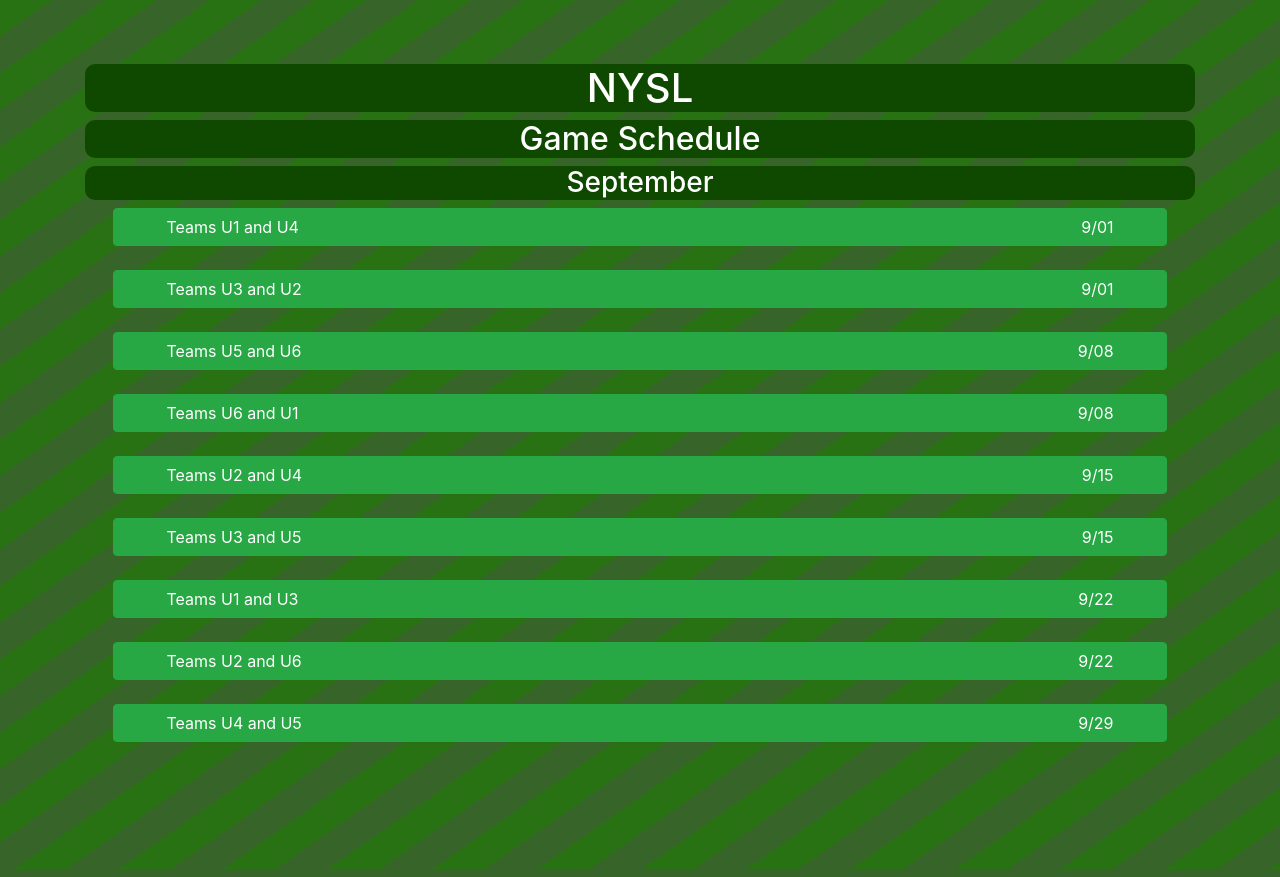
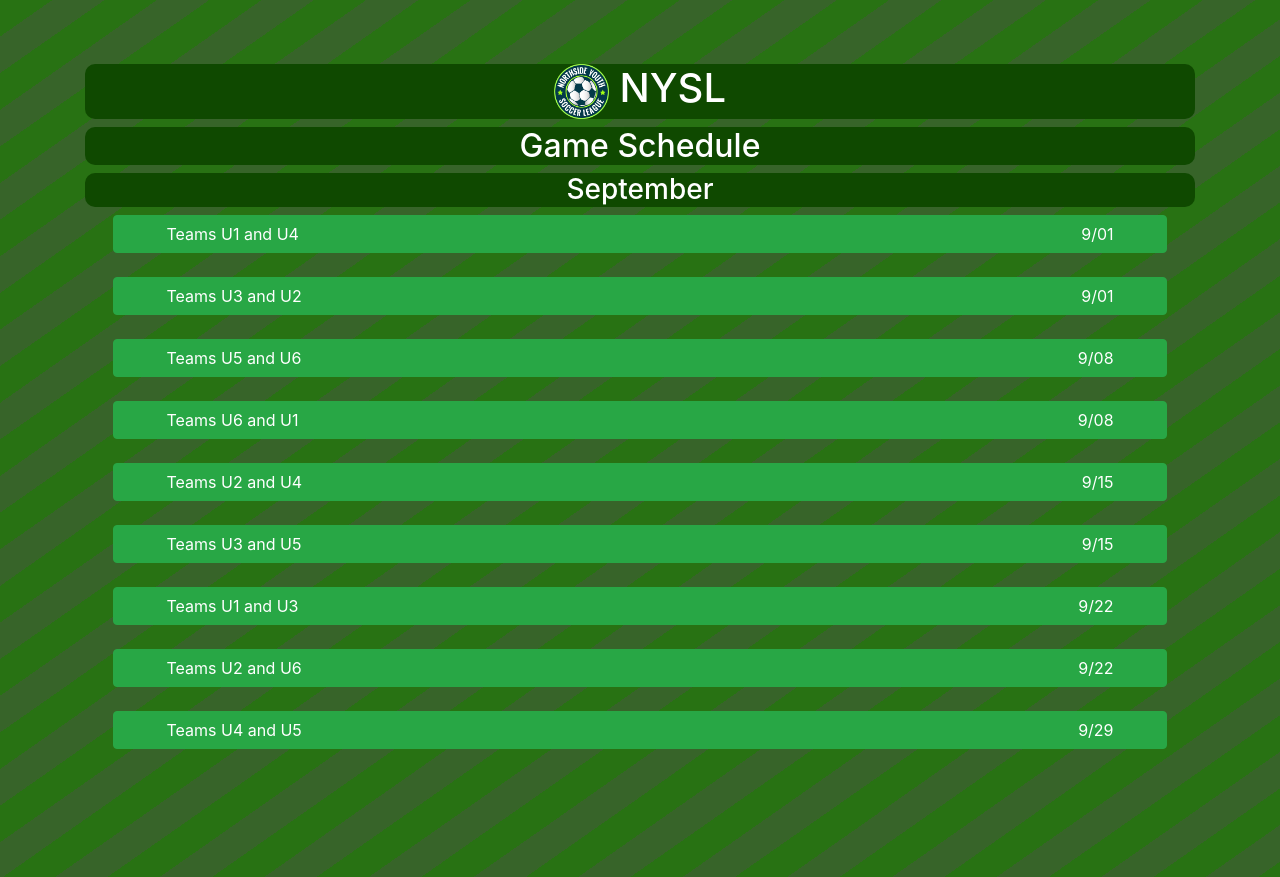
Before and after one commit to G3fo/Game-Schedule-WebApp, a plain HTML site: page index.html in a window 1280 px wide. Drawn offline with nearby package versions, Linux system fonts and the light colour scheme; some packages are replaced by stand-ins of ours.

Commit message:
logo applied

```diff
--- a/index.html
+++ b/index.html
@@ -6,7 +6,7 @@
   <meta http-equiv="X-UA-Compatible" content="ie=edge" />
   <title>NYSL Game Schedule</title>
   <script src="https://cdn.jsdelivr.net/npm/vue/dist/vue.js"></script>
-  <script src="/__/firebase/6.2.0/firebase-app.js"></script>
+  <!-- <script src="/__/firebase/6.2.0/firebase-app.js"></script> -->
   <link rel="stylesheet" href="https://stackpath.bootstrapcdn.com/bootstrap/4.3.1/css/bootstrap.min.css"
     integrity="sha384-ggOyR0iXCbMQv3Xipma34MD+dH/1fQ784/j6cY/iJTQUOhcWr7x9JvoRxT2MZw1T" crossorigin="anonymous" />
   <link rel="stylesheet" type="text/css" href="main.css" />
@@ -16,11 +16,12 @@
 </head>
 
 <body id="stripes">
-  <div class="container">
+  <div class="container header">
     <div class="content">
+
       <h1>
-        <a href="images/logo.png" id="logo"></a>
-        NYSL
+          <img src="images/logo.png" class="img-fluid" alt="Responsive image" id="logo">
+      NYSL
       </h1>
       <h2>Game Schedule</h2>
     </div>
@@ -253,7 +254,7 @@
     </div>
 
     <script src="main.js"></script>
-    <script src="/__/firebase/init.js"></script>
+    <!-- <script src="/__/firebase/init.js"></script> -->
     <script src="https://code.jquery.com/jquery-3.3.1.slim.min.js"
       integrity="sha384-q8i/X+965DzO0rT7abK41JStQIAqVgRVzpbzo5smXKp4YfRvH+8abtTE1Pi6jizo"
       crossorigin="anonymous"></script>
--- a/main.css
+++ b/main.css
@@ -27,10 +27,12 @@ button,
   text-align: center;
 }
 
-#logo {
-  height: 10%;
-  width: 10%;
+#logo{
+  height: 9%;
+  bottom: 1rem
+
 }
+
 
 body {
   background-color: rgb(55, 100, 41);
```
